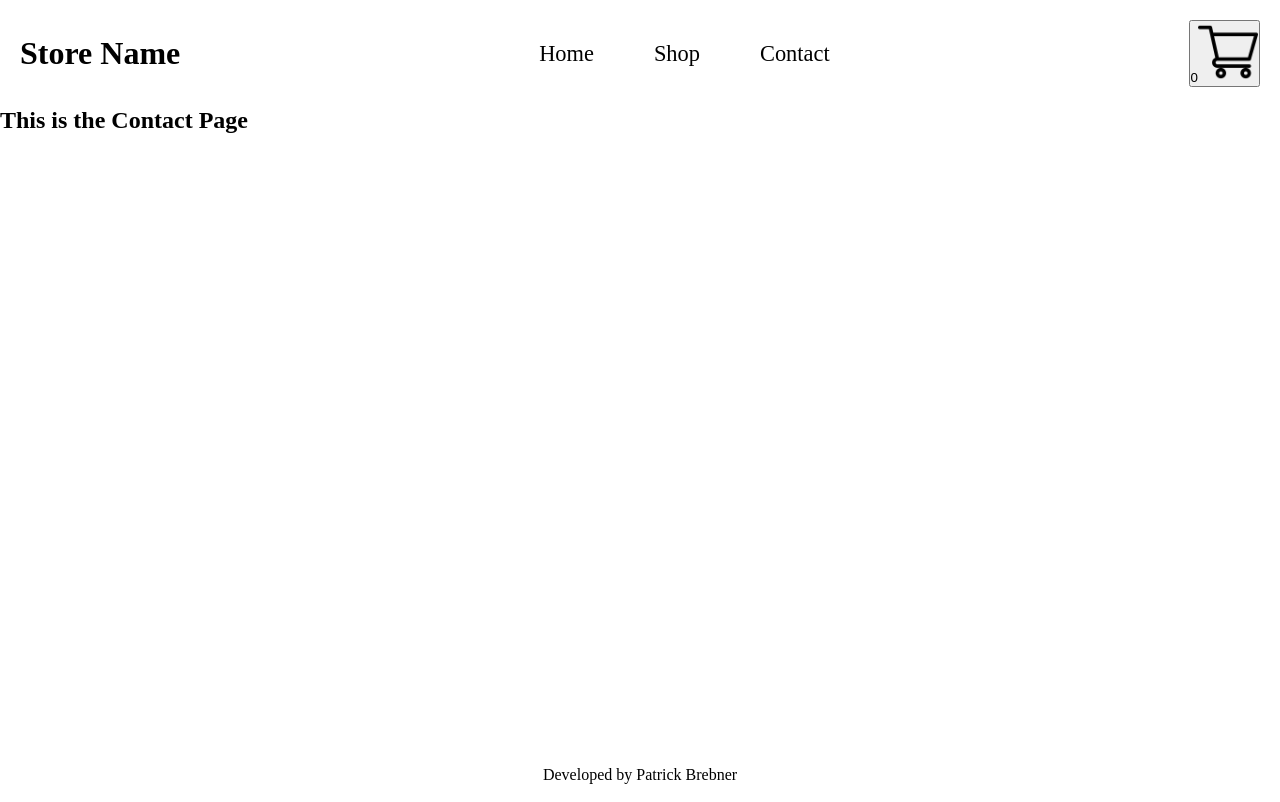
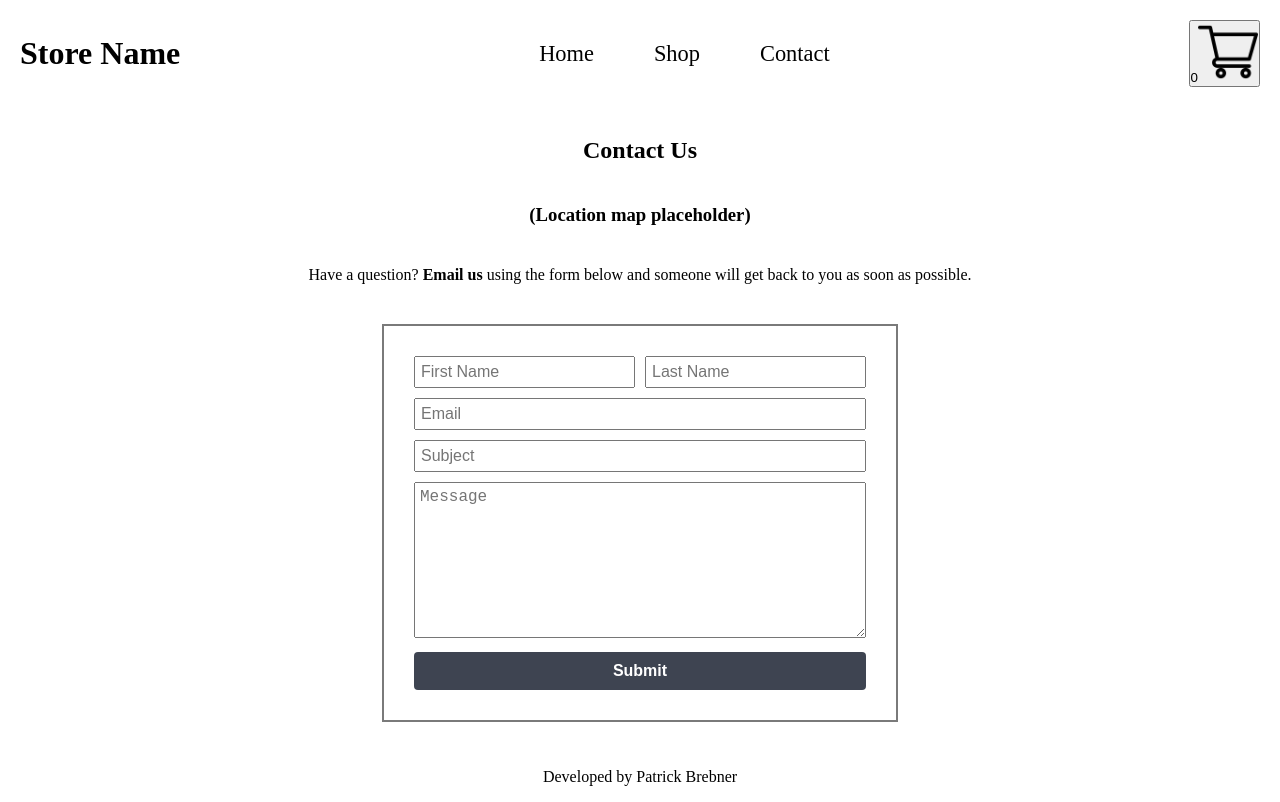
Before and after one commit to pbrebner/shopping-cart, a React (Vite) app: page /contact in a window 1280 px wide. Built offline with nearby package versions, Linux system fonts and the light colour scheme.

Commit message:
Build basic layout and contact form

```diff
--- /dev/null
+++ b/src/components/ContactForm.jsx
@@ -0,0 +1,35 @@
+import "./styles/ContactForm.css";
+
+function ContactForm() {
+    function handleSubmit(e) {
+        e.preventDefault();
+        //Need to add logic to remove text values when submit is clicked
+    }
+
+    return (
+        <form className="contactForm" onSubmit={handleSubmit}>
+            <div className="formItem">
+                <input type={"text"} placeholder="First Name"></input>
+            </div>
+            <div className="formItem">
+                <input type={"text"} placeholder="Last Name"></input>
+            </div>
+            <div className="formItem colSpan2">
+                <input type={"email"} placeholder="Email"></input>
+            </div>
+            <div className="formItem colSpan2">
+                <input type={"text"} placeholder="Subject"></input>
+            </div>
+            <div className="formItem colSpan2">
+                <textarea rows="8" placeholder="Message"></textarea>
+            </div>
+            <div className="formItem colSpan2">
+                <button className="formSubmitBtn" type="submit">
+                    Submit
+                </button>
+            </div>
+        </form>
+    );
+}
+
+export default ContactForm;
--- /dev/null
+++ b/src/components/styles/ContactForm.css
@@ -0,0 +1,35 @@
+.contactForm {
+    padding: 30px;
+    border: 2px solid rgb(122, 122, 122);
+
+    display: grid;
+    grid-template-columns: 1fr 1fr;
+    gap: 10px;
+}
+
+.colSpan2 {
+    grid-column: 1 / -1;
+}
+
+input,
+textarea {
+    width: 100%;
+    padding: 5px;
+    font-size: 1rem;
+}
+
+.formSubmitBtn {
+    cursor: pointer;
+    background-color: rgb(62, 68, 81);
+    color: white;
+    width: 100%;
+    padding: 10px;
+    font-size: 1rem;
+    font-weight: 600;
+    border: none;
+    border-radius: 4px;
+}
+
+.formSubmitBtn:hover {
+    filter: brightness(120%);
+}
--- a/src/pages/Contact.jsx
+++ b/src/pages/Contact.jsx
@@ -1,7 +1,18 @@
+import ContactForm from "../components/ContactForm";
+import "./styles/Contact.css";
+
+//Need to add location information to Contact Page
+
 function Contact() {
     return (
         <div className="contactPage">
-            <h2>This is the Contact Page</h2>
+            <h2 className="pageHeading">Contact Us</h2>
+            <h3>(Location map placeholder)</h3>
+            <p>
+                Have a question? <strong>Email us</strong> using the form below
+                and someone will get back to you as soon as possible.
+            </p>
+            <ContactForm />
         </div>
     );
 }
--- /dev/null
+++ b/src/pages/styles/Contact.css
@@ -0,0 +1,7 @@
+.contactPage {
+    padding: 30px;
+    display: flex;
+    flex-direction: column;
+    gap: 40px;
+    align-items: center;
+}
```
